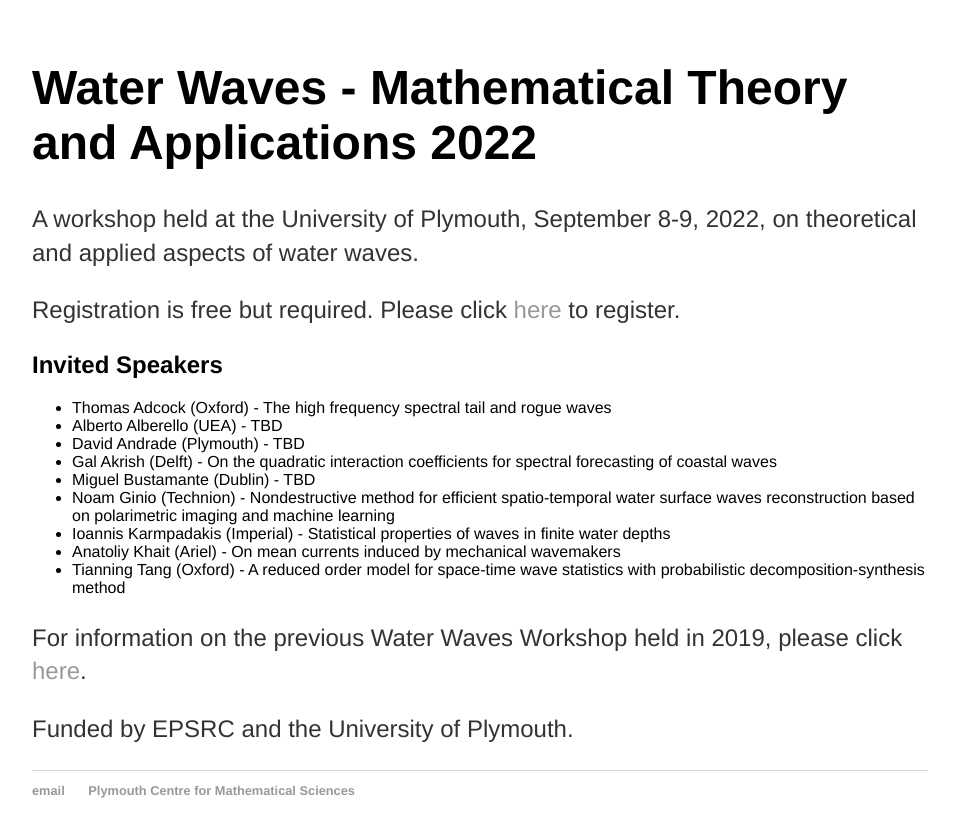
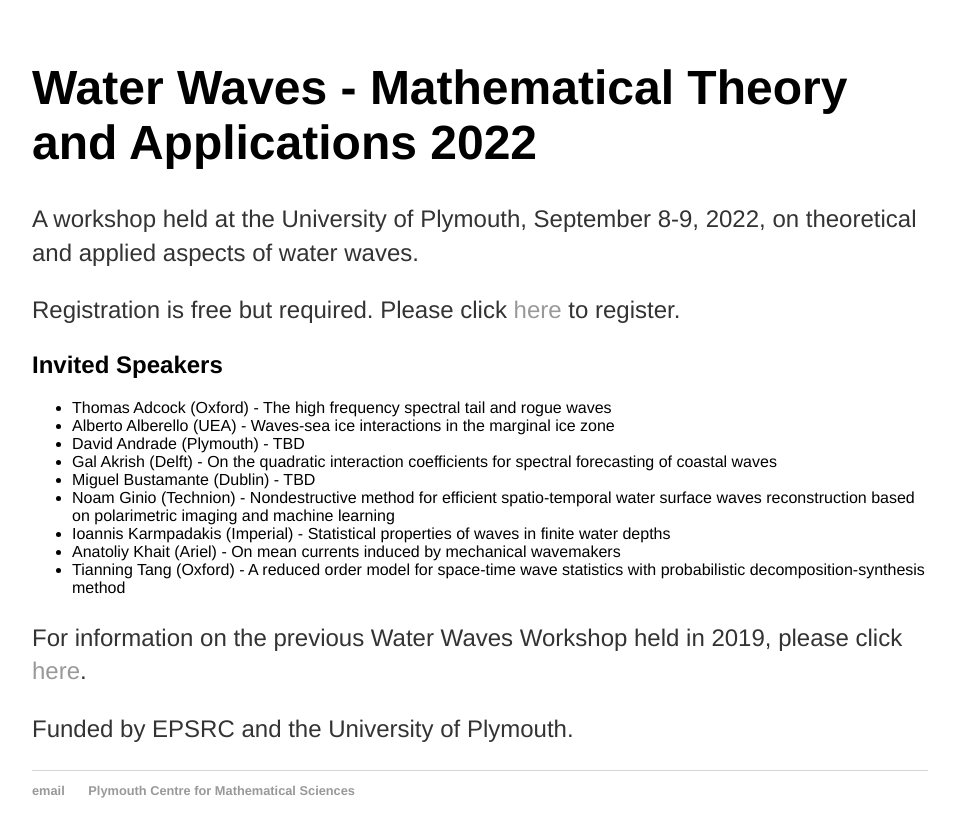
Before and after one commit to rstuhlmeier/rstuhlmeier.github.io, a Jekyll site: the page built from conferences/workshop2.html, in a window 1280 px wide. Shown: the top 837 px of the page, without its empty margins (160-1115 px from the left). Built offline with Jekyll 4.4.1, drawn with Linux system fonts in a browser that asks for light colours.

Commit message:
Update workshop2.html

```diff
--- a/conferences/workshop2.html
+++ b/conferences/workshop2.html
@@ -12,7 +12,7 @@ title: Workshop Water Waves 2022 - Mathematical Theory and Applications
 <h2>Invited Speakers</h2>
 <ul type=disc>
     <li>Thomas Adcock (Oxford) - The high frequency spectral tail and rogue waves</li>
-    <li>Alberto Alberello (UEA) - TBD </li>
+    <li>Alberto Alberello (UEA) - Waves-sea ice interactions in the marginal ice zone </li>
     <li>David Andrade (Plymouth) - TBD </li>
   <li>Gal Akrish (Delft) - On the quadratic interaction coefficients for spectral forecasting of coastal waves </li>
   <li>Miguel Bustamante (Dublin) - TBD</li>
```
